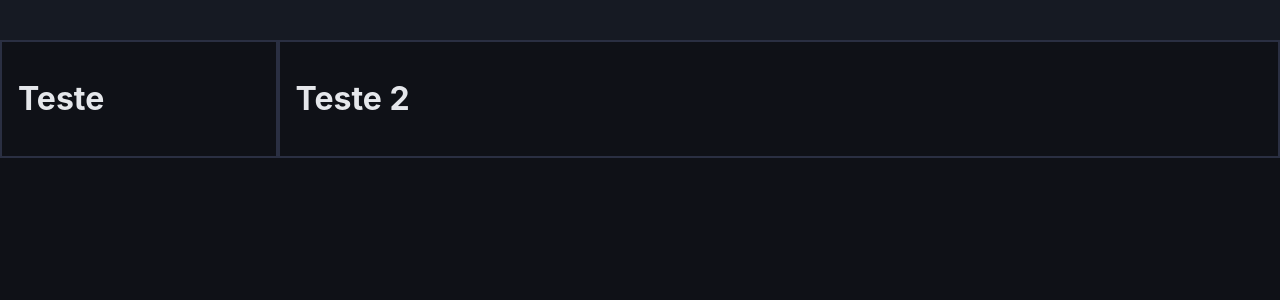
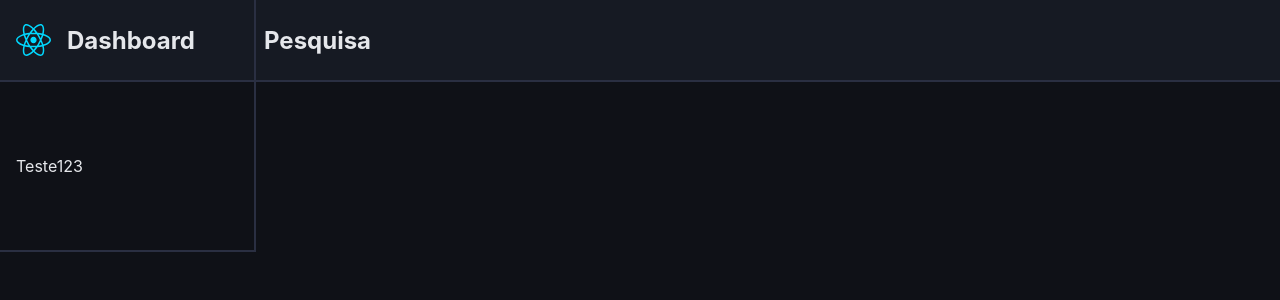
Before and after one commit to gabriellima010/dashboardReact, a React (Vite) app: page / in a window 1280 px wide. Shown: the top 300 px of the page. Built offline with nearby package versions, Linux system fonts and the light colour scheme.

Commit message:
Corrigindo estrutura do projeto e itens no styled-components

```diff
--- a/src/app/index.tsx
+++ b/src/app/index.tsx
@@ -1,19 +1,22 @@
-import { Container, Col3, Col9, Header } from './styled-component';
+import { Container, Sidebar, ContentBody } from './styled-component';
+
+import { HeaderSidebar } from '../components/headerSidebar';
+import { HeadeContent } from '../components/headerContent';
+import { ConentSidebar } from '../components/contentSidebar'
 
 export function App() {
 
   return (
-  <>
-   <Header></Header>
    <Container>
-    <Col3>
-      <h1>Teste</h1>
-    </Col3>
+    <Sidebar>
+      <HeaderSidebar/>
+      <ConentSidebar/>
+    </Sidebar>
 
-    <Col9>
-      <h1>Teste 2</h1>
-    </Col9>
+    <ContentBody>
+       <HeadeContent/>
+
+    </ContentBody>
    </Container>
-  </>
   )
 }
--- a/src/app/styled-component.ts
+++ b/src/app/styled-component.ts
@@ -1,36 +1,27 @@
 import styled from 'styled-components'
-
-const Header = styled.div`
-    height: 5vh;
-    background-color: var(--color-surface);
-`
 
 const Container = styled.div`
     width: 100vw;
+    height: 100%;
     display: flex;
 `;
 
-const Col3 = styled.div`
+const Sidebar = styled.div`
     width: 20%;
     height: 100%;
     padding: var(--space-md);
-    border: solid;
-    border-width: var( --space-xxs);
-    border-color: var( --color-border);
+    padding: 0;
 `;
 
-const Col9 = styled.div`
+const ContentBody = styled.div`
     width: 80%;
     height: 100%;
     padding: var(--space-md);
-    border: solid;
-    border-width: var( --space-xxs);
-    border-color: var( --color-border);
+    padding: 0;
 `;
 
 export{
     Container,
-    Col3,
-    Col9,
-    Header
+    Sidebar,
+    ContentBody
 }
--- /dev/null
+++ b/src/components/contentSidebar/index.tsx
@@ -0,0 +1,10 @@
+import { Content } from './styled-components'
+
+export function ConentSidebar() {
+
+  return (
+    <Content>
+        Teste123
+    </Content>
+  )
+}
--- /dev/null
+++ b/src/components/contentSidebar/styled-components.ts
@@ -0,0 +1,17 @@
+import styled from 'styled-components'
+
+const Content = styled.div`
+    display: flex;
+    align-items: center;
+    gap: var(--space-md);
+    height: 100%;
+    border: solid;
+    border-width: 0 var( --space-xxs) var( --space-xxs) 0;
+    border-color: var( --color-border);
+    padding: var( --space-md);
+`;
+
+export{
+    Content,
+
+}
--- /dev/null
+++ b/src/components/headerContent/index.tsx
@@ -0,0 +1,10 @@
+import { Header, Title } from './styled-components'
+
+export function HeadeContent() {
+
+  return (
+  <Header>
+    <Title> Pesquisa</Title>
+  </Header>
+  )
+}
--- /dev/null
+++ b/src/components/headerContent/styled-components.ts
@@ -0,0 +1,21 @@
+import styled from 'styled-components'
+
+const Header = styled.div`
+    display: flex;
+    align-items: center;
+    background-color: var(--color-surface);
+    height: 80px;
+    border-bottom: solid;
+    border-width: var( --space-xxs);
+    border-color: var( --color-border);
+    padding: 0 var(--space-sm) 0 var(--space-sm);
+`;
+
+const Title = styled.h1`
+    font-size: var( --text-lg);
+`;
+
+export{
+    Header,
+    Title
+}
--- /dev/null
+++ b/src/components/headerSidebar/index.tsx
@@ -0,0 +1,14 @@
+import { Logo, Title, Header } from './styled-components'
+
+import LogoImg from '../../assets/react.svg';
+
+
+export function HeaderSidebar() {
+
+  return (
+  <Header>
+    <Logo src={LogoImg}/>
+    <Title> Dashboard</Title>
+  </Header>
+  )
+}
--- /dev/null
+++ b/src/components/headerSidebar/styled-components.ts
@@ -0,0 +1,28 @@
+import styled from 'styled-components'
+
+const Header = styled.div`
+    display: flex;
+    align-items: center;
+    gap: var(--space-md);
+    background-color: var(--color-surface);
+    height: 80px;
+    border: solid;
+    border-width: 0 var( --space-xxs) var( --space-xxs) 0;
+    border-color: var( --color-border);
+    padding-left: var(--space-md);
+`;
+
+const Logo = styled.img`
+    width: 35px;
+    height: auto;
+`;
+
+const Title = styled.h1`
+    font-size: var( --text-lg);
+`;
+
+export{
+    Header,
+    Logo,
+    Title,
+}
--- a/src/index.css
+++ b/src/index.css
@@ -12,6 +12,13 @@
   --color-success: #22C55E;
   --color-warning: #FACC15;
   --color-danger: #EF4444;
+
+  /* Texto */
+  --text-xs: 6px;
+  --text-sm: 8px;
+  --text-md: 16px;
+  --text-lg: 24px;
+  --text-xl: 32px;
 
   /* Radius */
   --radius-sm: 6px;
```
